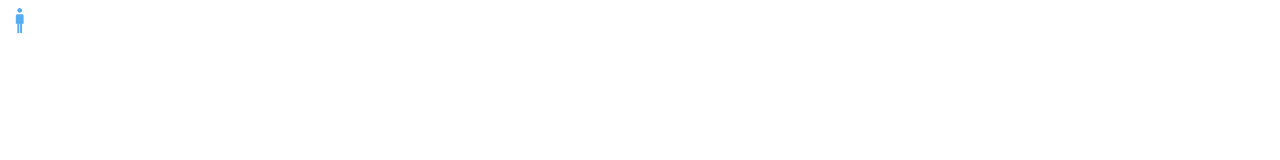
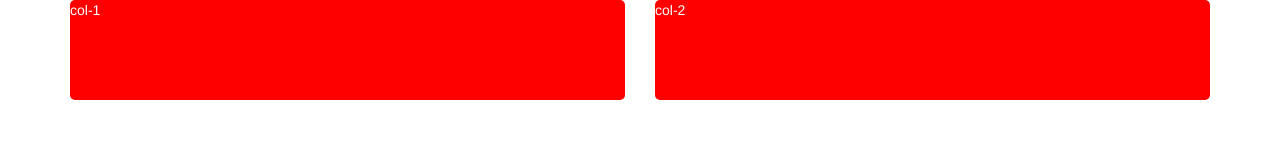
Before and after one commit to 21region/salt-website, a website: page index.html in a window 1280 px wide. Drawn offline with nearby package versions, Linux system fonts and the light colour scheme.

Commit message:
bower has been configured and connected jquery, fullpage.js, bootstrap

```diff
--- a/index.html
+++ b/index.html
@@ -1,24 +1,36 @@
 <!DOCTYPE html>
-<html lang="ru">
+<html lang="eu">
 <head>
 	<meta charset="UTF-8">
-	<title>quickstart</title>
+	<title>salt.ru</title>
+	<link rel="stylesheet" href="https://maxcdn.bootstrapcdn.com/bootstrap/3.3.6/css/bootstrap.min.css">
 	<link rel="stylesheet" href="dist/css/main.css">
+
+	<style>
+		.block {
+			width: 100%;
+			height: 100px;
+			background: red;
+			border-radius: 5px;
+			color: white;
+
+		}
+	</style>
 </head>
 <body>
 	<div class="wrapper">
 		<header class="header"></header>
-
 		<main role="main">
-			<section>
-				<a href="#">
-				<svg class="icon shape-man">
-					<use xlink:href="dist/images/icons/images.svg#man">
-				</svg>
-				</a>
-			</section>
+			<div class="container">
+				<div class="row">
+					<div class="col-md-6"><div class="block">col-1</div></div>
+					<div class="col-md-6"><div class="block">col-2</div></div>
+				</div>
+			</div>
 		</main>
 	</div>
-	<script src="https://code.jquery.com/jquery-2.2.3.min.js"></script>
+	<script src="vendors/fullpage.js/dist/jquery.fullpage.min.js"></script>
+	<script src="vendors/jquery/dist/jquery.min.js"></script>
+	<script src="https://maxcdn.bootstrapcdn.com/bootstrap/3.3.6/js/bootstrap.min.js"></script>
 </body>
 </html>
```
Also changed, not shown: bower.json (added, +21 -0 lines), 2 other files.
